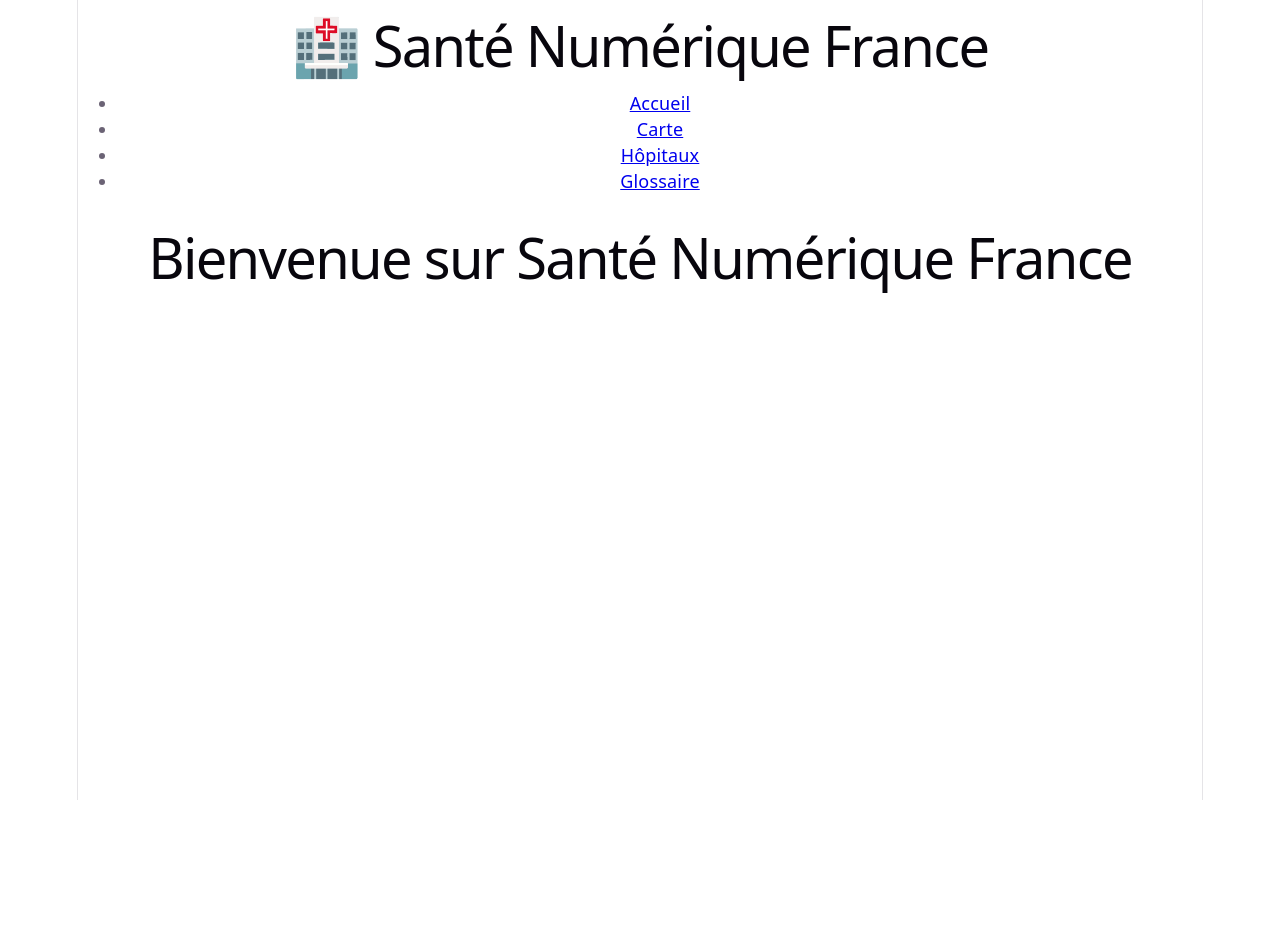
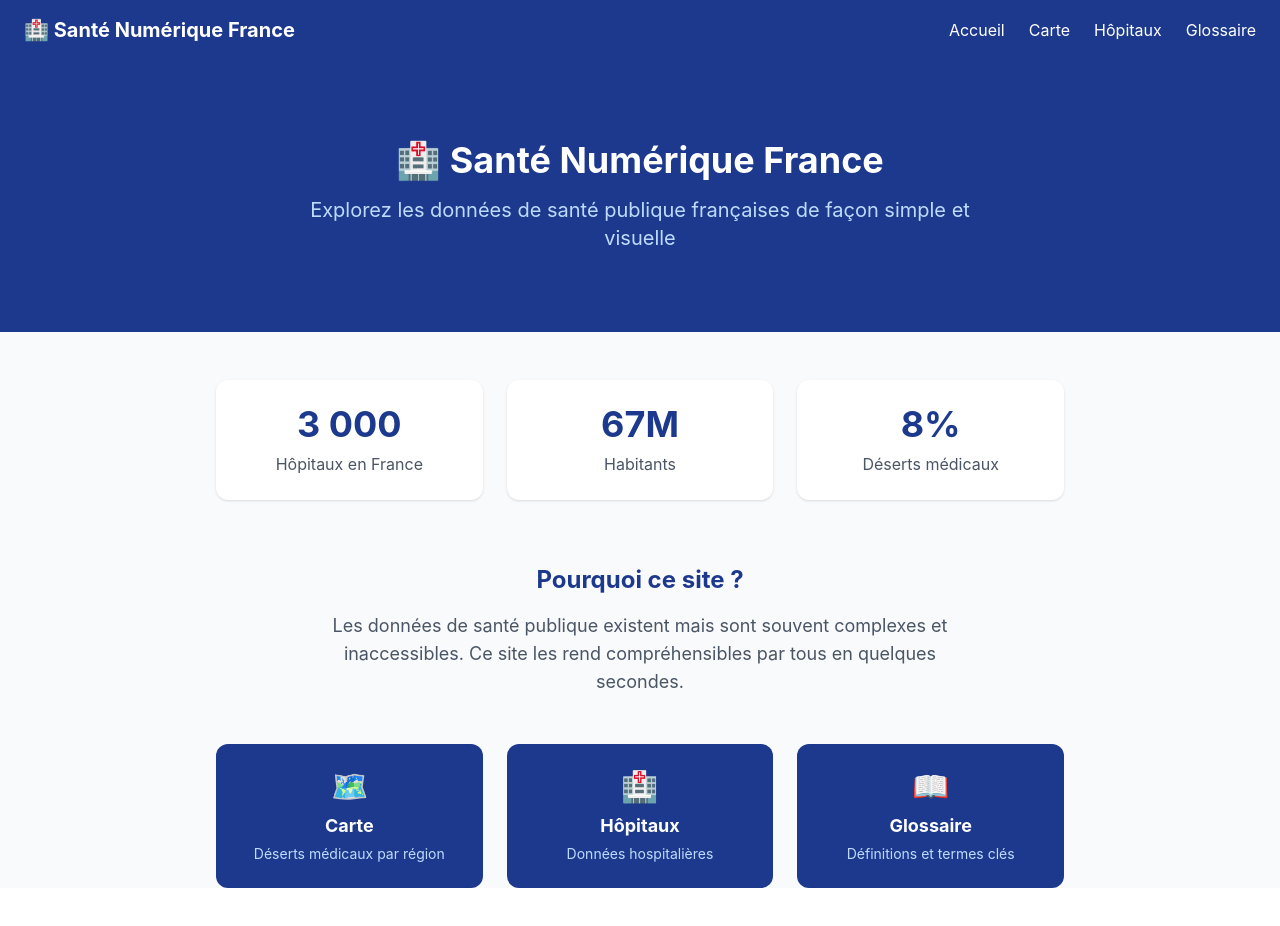
Before and after one commit to dioufndeyefatou623-web/sante-numerique-france, a React (Vite) app: page / in a window 1280 px wide. Shown: the top 926 px of the page. Before the commit the page ends 800 px from the top, so only its background shows below. Built offline with nearby package versions, Linux system fonts and the light colour scheme.

Commit message:
page accueil terminée

```diff
--- a/src/index.css
+++ b/src/index.css
@@ -1,111 +1 @@
-:root {
-  --text: #6b6375;
-  --text-h: #08060d;
-  --bg: #fff;
-  --border: #e5e4e7;
-  --code-bg: #f4f3ec;
-  --accent: #aa3bff;
-  --accent-bg: rgba(170, 59, 255, 0.1);
-  --accent-border: rgba(170, 59, 255, 0.5);
-  --social-bg: rgba(244, 243, 236, 0.5);
-  --shadow:
-    rgba(0, 0, 0, 0.1) 0 10px 15px -3px, rgba(0, 0, 0, 0.05) 0 4px 6px -2px;
-
-  --sans: system-ui, 'Segoe UI', Roboto, sans-serif;
-  --heading: system-ui, 'Segoe UI', Roboto, sans-serif;
-  --mono: ui-monospace, Consolas, monospace;
-
-  font: 18px/145% var(--sans);
-  letter-spacing: 0.18px;
-  color-scheme: light dark;
-  color: var(--text);
-  background: var(--bg);
-  font-synthesis: none;
-  text-rendering: optimizeLegibility;
-  -webkit-font-smoothing: antialiased;
-  -moz-osx-font-smoothing: grayscale;
-
-  @media (max-width: 1024px) {
-    font-size: 16px;
-  }
-}
-
-@media (prefers-color-scheme: dark) {
-  :root {
-    --text: #9ca3af;
-    --text-h: #f3f4f6;
-    --bg: #16171d;
-    --border: #2e303a;
-    --code-bg: #1f2028;
-    --accent: #c084fc;
-    --accent-bg: rgba(192, 132, 252, 0.15);
-    --accent-border: rgba(192, 132, 252, 0.5);
-    --social-bg: rgba(47, 48, 58, 0.5);
-    --shadow:
-      rgba(0, 0, 0, 0.4) 0 10px 15px -3px, rgba(0, 0, 0, 0.25) 0 4px 6px -2px;
-  }
-
-  #social .button-icon {
-    filter: invert(1) brightness(2);
-  }
-}
-
-body {
-  margin: 0;
-}
-
-#root {
-  width: 1126px;
-  max-width: 100%;
-  margin: 0 auto;
-  text-align: center;
-  border-inline: 1px solid var(--border);
-  min-height: 100svh;
-  display: flex;
-  flex-direction: column;
-  box-sizing: border-box;
-}
-
-h1,
-h2 {
-  font-family: var(--heading);
-  font-weight: 500;
-  color: var(--text-h);
-}
-
-h1 {
-  font-size: 56px;
-  letter-spacing: -1.68px;
-  margin: 32px 0;
-  @media (max-width: 1024px) {
-    font-size: 36px;
-    margin: 20px 0;
-  }
-}
-h2 {
-  font-size: 24px;
-  line-height: 118%;
-  letter-spacing: -0.24px;
-  margin: 0 0 8px;
-  @media (max-width: 1024px) {
-    font-size: 20px;
-  }
-}
-p {
-  margin: 0;
-}
-
-code,
-.counter {
-  font-family: var(--mono);
-  display: inline-flex;
-  border-radius: 4px;
-  color: var(--text-h);
-}
-
-code {
-  font-size: 15px;
-  line-height: 135%;
-  padding: 4px 8px;
-  background: var(--code-bg);
-}
+@import "tailwindcss";
--- a/src/pages/Accueil.jsx
+++ b/src/pages/Accueil.jsx
@@ -1,7 +1,65 @@
+import { Link } from 'react-router-dom'
+
 function Accueil() {
   return (
-    <div>
-      <h1>Bienvenue sur Santé Numérique France</h1>
+    <div className="min-h-screen bg-gray-50">
+
+      {/* Hero */}
+      <div className="bg-blue-900 text-white text-center py-20 px-6">
+        <h1 className="text-4xl font-bold mb-4">
+          🏥 Santé Numérique France
+        </h1>
+        <p className="text-xl text-blue-200 max-w-2xl mx-auto">
+          Explorez les données de santé publique françaises de façon simple et visuelle
+        </p>
+      </div>
+
+      {/* Chiffres clés */}
+      <div className="grid grid-cols-3 gap-6 max-w-4xl mx-auto mt-12 px-6">
+        <div className="bg-white rounded-xl shadow p-6 text-center">
+          <p className="text-4xl font-bold text-blue-900">3 000</p>
+          <p className="text-gray-600 mt-2">Hôpitaux en France</p>
+        </div>
+        <div className="bg-white rounded-xl shadow p-6 text-center">
+          <p className="text-4xl font-bold text-blue-900">67M</p>
+          <p className="text-gray-600 mt-2">Habitants</p>
+        </div>
+        <div className="bg-white rounded-xl shadow p-6 text-center">
+          <p className="text-4xl font-bold text-blue-900">8%</p>
+          <p className="text-gray-600 mt-2">Déserts médicaux</p>
+        </div>
+      </div>
+
+      {/* Section description */}
+      <div className="max-w-4xl mx-auto mt-16 px-6 text-center">
+        <h2 className="text-2xl font-bold text-blue-900 mb-4">
+          Pourquoi ce site ?
+        </h2>
+        <p className="text-gray-600 text-lg max-w-2xl mx-auto">
+          Les données de santé publique existent mais sont souvent complexes et inaccessibles.
+          Ce site les rend compréhensibles par tous en quelques secondes.
+        </p>
+      </div>
+
+      {/* Boutons navigation */}
+      <div className="grid grid-cols-3 gap-6 max-w-4xl mx-auto mt-12 mb-16 px-6">
+        <Link to="/carte" className="bg-blue-900 text-white rounded-xl p-6 text-center hover:bg-blue-700">
+          <p className="text-3xl mb-2">🗺️</p>
+          <p className="font-bold text-lg">Carte</p>
+          <p className="text-blue-200 text-sm mt-1">Déserts médicaux par région</p>
+        </Link>
+        <Link to="/hopitaux" className="bg-blue-900 text-white rounded-xl p-6 text-center hover:bg-blue-700">
+          <p className="text-3xl mb-2">🏥</p>
+          <p className="font-bold text-lg">Hôpitaux</p>
+          <p className="text-blue-200 text-sm mt-1">Données hospitalières</p>
+        </Link>
+        <Link to="/glossaire" className="bg-blue-900 text-white rounded-xl p-6 text-center hover:bg-blue-700">
+          <p className="text-3xl mb-2">📖</p>
+          <p className="font-bold text-lg">Glossaire</p>
+          <p className="text-blue-200 text-sm mt-1">Définitions et termes clés</p>
+        </Link>
+      </div>
+
     </div>
   )
 }
```
